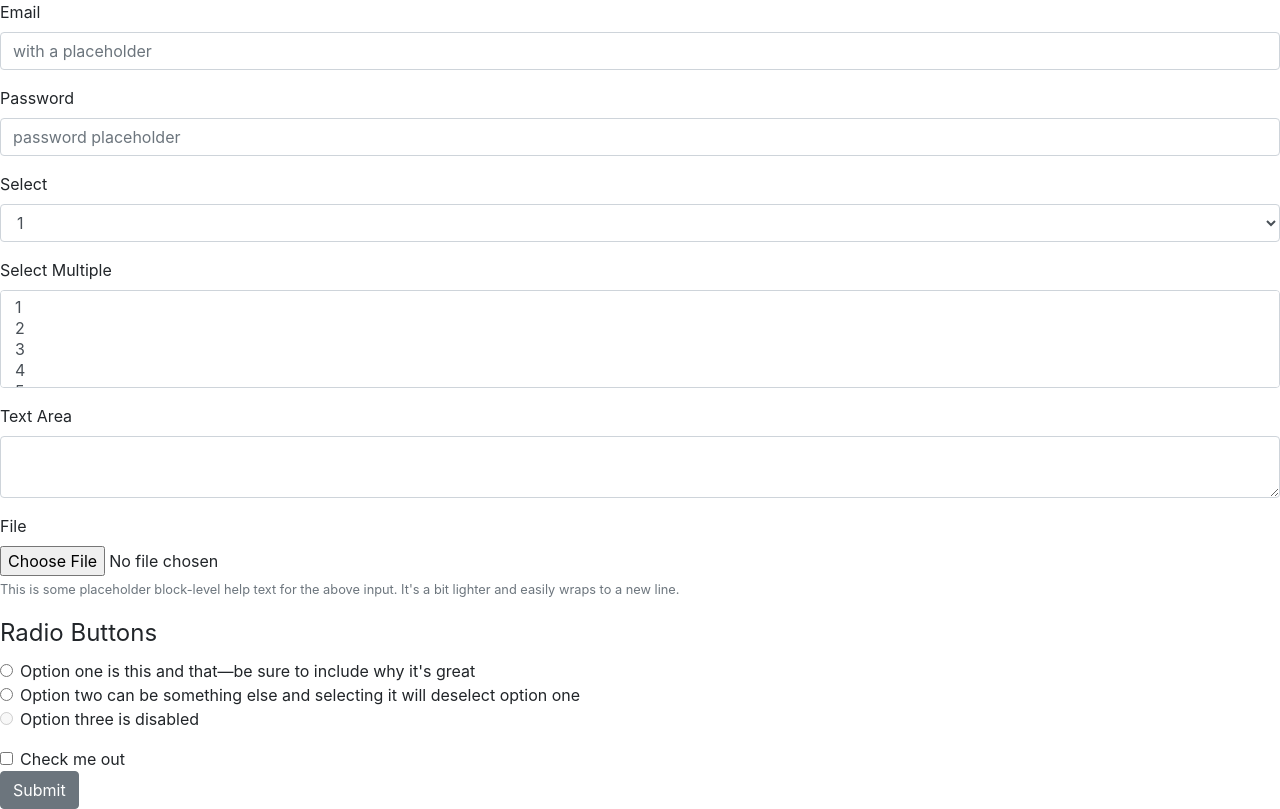
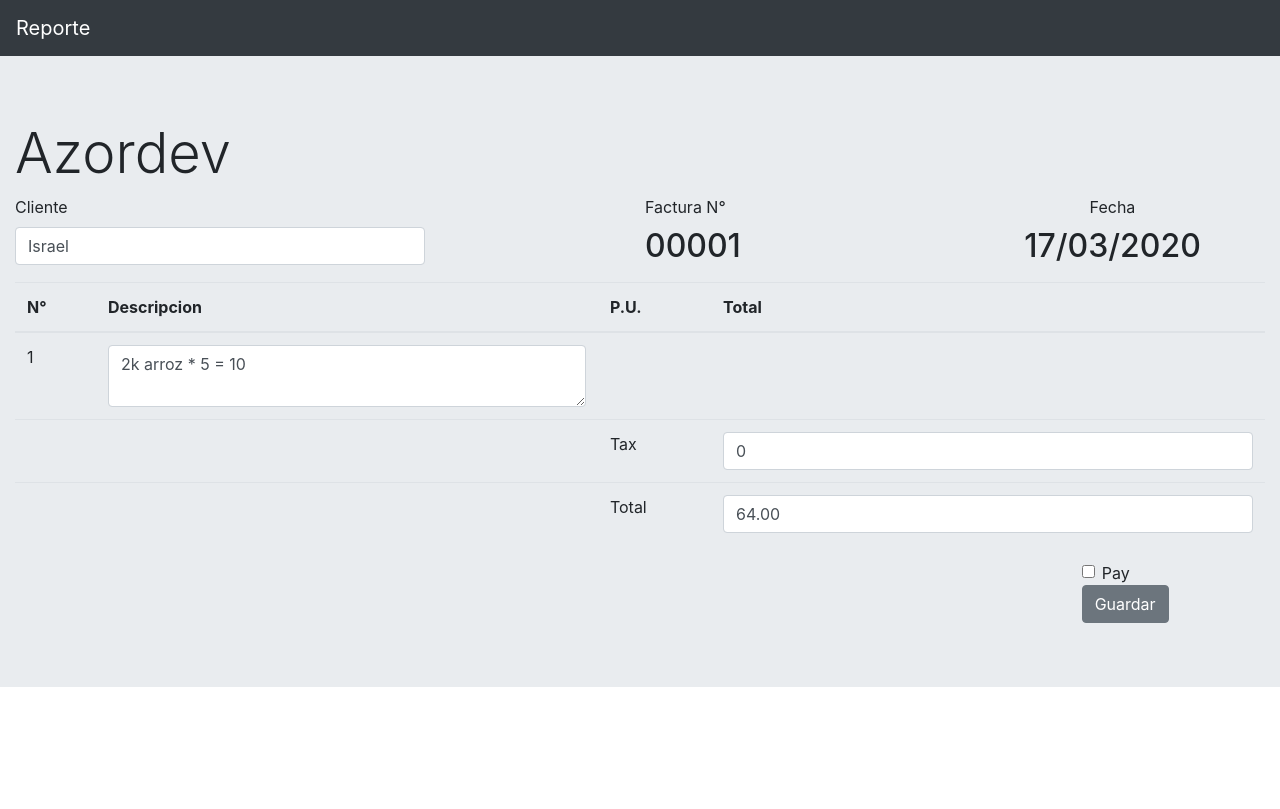
Before and after one commit to Israel-Laguan/reporting, a Next.js app: page /edit in a window 1280 px wide. Built offline with nearby package versions, Linux system fonts and the light colour scheme.

Commit message:
new/edit

```diff
--- a/components/BodyListReport.js
+++ b/components/BodyListReport.js
@@ -36,7 +36,7 @@ const BodyListReport = ({ data = [] }) => {
             Eliminar
           </Button>
           <Modal isOpen={modal} toggle={toggle}>
-            <ModalHeader toggle={toggle}>Modal title</ModalHeader>
+            <ModalHeader toggle={toggle}>Confirmar</ModalHeader>
             <ModalBody>
               ¿Esta seguro que quiere eleminar este reporte?"
             </ModalBody>
--- /dev/null
+++ b/components/FormMain.js
@@ -0,0 +1,185 @@
+import React, { useState } from "react";
+import PropTypes from "prop-types";
+import {
+  Button,
+  Col,
+  Row,
+  Form,
+  FormGroup,
+  Label,
+  Input,
+  Table
+} from "reactstrap";
+
+const FormMain = ({ invoice = {} }) => {
+  const [client, setClient] = useState("");
+  const [company, setCompany] = useState("");
+  const [reportId, setReportId] = useState("");
+  const [items, setItems] = useState("");
+  const [total, setTotal] = useState("");
+  const [tax, setTax] = useState(0);
+  const [status, setStatus] = useState(false);
+  const [createdAt, setCreatedAt] = useState(null);
+  const [updatedAt, setUpdatedAt] = useState(null);
+
+  const handleChange = (key, value) => {
+    switch (key) {
+      case "company":
+        setCompany(value);
+        break;
+      case "client":
+        setClient(value);
+        break;
+      case "reportId":
+        setReportId(value);
+        break;
+      case "items":
+        setItems(value);
+        break;
+      case "total":
+        setTotal(value);
+        break;
+      case "tax":
+        setTax(value);
+        break;
+      case "status":
+        setStatus(value);
+        break;
+      case "updateAt":
+        setUpdatedAt(value);
+        break;
+      default:
+        break;
+    }
+  };
+
+  React.useEffect(() => {
+    setClient(invoice.client);
+    setCompany(invoice.company);
+    setReportId(invoice.reportId);
+    setItems(invoice.items);
+    setTotal(invoice.total);
+    setTax(invoice.tax);
+    setStatus(invoice.status);
+    setCreatedAt(invoice.createdAt);
+    setUpdatedAt(invoice.updatedAt);
+  }, [invoice]);
+
+  return (
+    <>
+      <h2 className="display-4">{company}</h2>
+      <Form>
+        <Row form>
+          <Col xs="12" md={{ size: 4 }}>
+            <FormGroup>
+              <Label for="client">Cliente</Label>
+              <Input
+                type="text"
+                id="client"
+                placeholder="ingrese client"
+                value={client}
+                onChange={e => handleChange("client", e.target.value)}
+              />
+            </FormGroup>
+          </Col>
+          <Col xs="6" md={{ size: 3, offset: 2 }}>
+            <FormGroup>
+              <Label for="invoice">Factura N°</Label>
+              <h2 className="display-5">{reportId}</h2>
+            </FormGroup>
+          </Col>
+          <Col md={3} xs="6" style={{ textAlign: "center" }}>
+            <FormGroup>
+              <Label for="fecha">Fecha</Label>
+              <h2 className="display-5">{createdAt}</h2>
+            </FormGroup>
+          </Col>
+        </Row>
+        <Row>
+          <Col>
+            <Table>
+              <thead>
+                <tr>
+                  <th>N°</th>
+                  <th>Descripcion</th>
+                  <th>P.U.</th>
+                  <th>Total</th>
+                </tr>
+              </thead>
+              <tbody>
+                <tr>
+                  <td>1</td>
+                  <td>
+                    <Input
+                      type="textarea"
+                      name="items"
+                      id="items"
+                      value={items}
+                      onChange={e => handleChange("items", e.target.value)}
+                    />
+                  </td>
+                  <td></td>
+                  <td></td>
+                </tr>
+                <tr>
+                  <td></td>
+                  <td></td>
+                  <td>Tax</td>
+                  <td>
+                    <Input
+                      type="text"
+                      name="items"
+                      id="items"
+                      value={tax}
+                      onChange={e => handleChange("items", e.target.value)}
+                    />
+                  </td>
+                </tr>
+                <tr>
+                  <td></td>
+                  <td></td>
+                  <td>Total</td>
+                  <td>
+                    <Input
+                      type="text"
+                      name="total"
+                      id="total"
+                      value={total}
+                      onChange={e => handleChange("total", e.target.value)}
+                    />
+                  </td>
+                </tr>
+              </tbody>
+            </Table>
+          </Col>
+        </Row>
+        <Row>
+          <Col xs={{ size: 4, offset: 8 }} md={{ size: 2, offset: 10 }}>
+            <FormGroup check>
+              <Label check>
+                <Input type="checkbox" checked={status} /> Pay
+              </Label>
+            </FormGroup>
+          </Col>
+          <Col xs={{ size: 4, offset: 8 }} md={{ size: 2, offset: 10 }}>
+            <Button>Guardar</Button>
+          </Col>
+        </Row>
+      </Form>
+    </>
+  );
+};
+
+FormMain.propTypes = {
+  company: PropTypes.string,
+  client: PropTypes.string,
+  reportId: PropTypes.string,
+  items: PropTypes.string,
+  total: PropTypes.string,
+  tax: PropTypes.number,
+  status: PropTypes.bool,
+  createdAt: PropTypes.string,
+  updateAt: PropTypes.string
+};
+
+export default FormMain;
--- a/pages/edit.js
+++ b/pages/edit.js
@@ -1,77 +1,32 @@
-import React from 'react';
-import { Button, Form, FormGroup, Label, Input, FormText } from 'reactstrap';
+import React from "react";
+import { Jumbotron, Container } from "reactstrap";
+import Header from "../components/Header";
+import FormMain from "../components/FormMain";
+const Edit = () => {
+  return (
+    <>
+      <Header />
+      <Jumbotron fluid>
+        <Container fluid>
+          <FormMain />
+        </Container>
+      </Jumbotron>
+    </>
+  );
+};
 
-const Edit = () => (
-    <Form>
-    <FormGroup>
-      <Label for="exampleEmail">Email</Label>
-      <Input type="email" name="email" id="exampleEmail" placeholder="with a placeholder" />
-    </FormGroup>
-    <FormGroup>
-      <Label for="examplePassword">Password</Label>
-      <Input type="password" name="password" id="examplePassword" placeholder="password placeholder" />
-    </FormGroup>
-    <FormGroup>
-      <Label for="exampleSelect">Select</Label>
-      <Input type="select" name="select" id="exampleSelect">
-        <option>1</option>
-        <option>2</option>
-        <option>3</option>
-        <option>4</option>
-        <option>5</option>
-      </Input>
-    </FormGroup>
-    <FormGroup>
-      <Label for="exampleSelectMulti">Select Multiple</Label>
-      <Input type="select" name="selectMulti" id="exampleSelectMulti" multiple>
-        <option>1</option>
-        <option>2</option>
-        <option>3</option>
-        <option>4</option>
-        <option>5</option>
-      </Input>
-    </FormGroup>
-    <FormGroup>
-      <Label for="exampleText">Text Area</Label>
-      <Input type="textarea" name="text" id="exampleText" />
-    </FormGroup>
-    <FormGroup>
-      <Label for="exampleFile">File</Label>
-      <Input type="file" name="file" id="exampleFile" />
-      <FormText color="muted">
-        This is some placeholder block-level help text for the above input.
-        It's a bit lighter and easily wraps to a new line.
-      </FormText>
-    </FormGroup>
-    <FormGroup tag="fieldset">
-      <legend>Radio Buttons</legend>
-      <FormGroup check>
-        <Label check>
-          <Input type="radio" name="radio1" />{' '}
-          Option one is this and that—be sure to include why it's great
-        </Label>
-      </FormGroup>
-      <FormGroup check>
-        <Label check>
-          <Input type="radio" name="radio1" />{' '}
-          Option two can be something else and selecting it will deselect option one
-        </Label>
-      </FormGroup>
-      <FormGroup check disabled>
-        <Label check>
-          <Input type="radio" name="radio1" disabled />{' '}
-          Option three is disabled
-        </Label>
-      </FormGroup>
-    </FormGroup>
-    <FormGroup check>
-      <Label check>
-        <Input type="checkbox" />{' '}
-        Check me out
-      </Label>
-    </FormGroup>
-    <Button>Submit</Button>
-  </Form>
-);
+FormMain.defaultProps = {
+  invoice: {
+    company: "Azordev",
+    client: "Israel",
+    reportId: "00001",
+    items: "2k arroz * 5 = 10",
+    total: "64.00",
+    tax: "0",
+    status: false,
+    createdAt: "17/03/2020",
+    updatedAt: "17/03/2020"
+  }
+};
 
 export default Edit;
```
Also changed, not shown: pages/new.js (+18 -1 lines).
